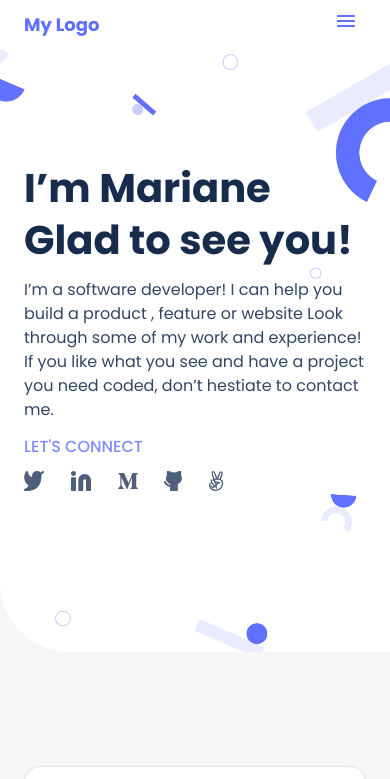
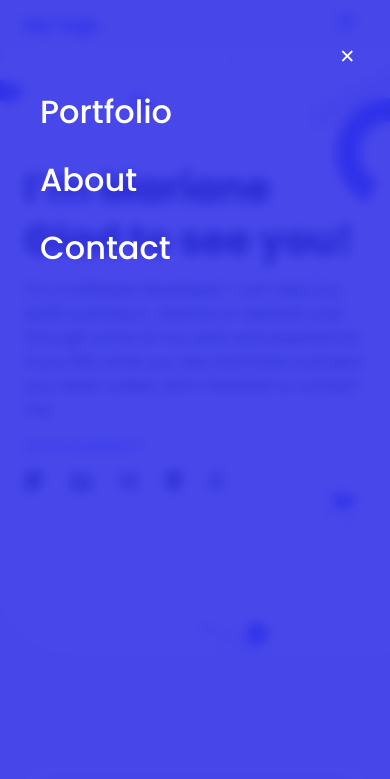
Before and after one commit to yodit93/My-portfolio, a website: page index.html in a window 390 px wide. Both pictures are taken after a click on the link 346 px from the left and 27 px from the top of the page. Shown: the top 779 px of the page. Drawn offline with Linux system fonts and the light colour scheme.

Commit message:
Add event listner on portfolio mobile menu

```diff
--- a/index.html
+++ b/index.html
@@ -18,11 +18,14 @@
     <div class="left-section"><a class="logo" href="#">My Logo</a></div>
     <nav class="right-section">
       <a class="icon-menu" href="#"><img src="images/Icon - Menu.png" alt=""></a>
-      <ul class="menu-lists">
-        <li><a class="port-nav" href="#">Portfolio</a></li>
-        <li><a class="abt-nav" href="#">About</a></li>
-        <li><a class="cont-nav" href="#">Contact</a></li>
-      </ul>
+      <div class="click-event">
+        <div class="close-btn">&#10005;</div>
+        <ul class="menu-lists">
+          <li><a class="port-nav" href="#portfolio">Portfolio</a></li>
+          <li><a class="abt-nav" href="#about">About</a></li>
+          <li><a class="cont-nav" href="#contact">Contact</a></li>
+        </ul>
+      </div>
     </nav>
   </header>
   <main>
@@ -45,7 +48,7 @@
         </ul>
       </div>
     </section>
-    <div class="project-intro-grid">
+    <div class="project-intro-grid" id="portfolio">
       <section class="project-intro">
         <figure class="project-picture-container">
           <img class="project-picture" src="images/project-img/project1.svg" alt="">
@@ -66,6 +69,8 @@
             <li><a class="html lang" href="">html</a></li>
             <li><a class="css lang" href="">css</a></li>
             <li><a class="js lang" href="">javascript</a></li>
+
+
           </ul>
           <div class="see-project">
             <a class="see-project-link" href="">See Project</a>
@@ -153,7 +158,7 @@
         </div>
       </section>
     </div>
-    <section class="relative-pos">
+    <section class="relative-pos" id="about">
       <section class="about-me">
         <section class="self-intro">
           <h1 class="title set-margin">About Myself</h1>
@@ -201,7 +206,7 @@
           </li>
         </ul>
       </section>
-      <section class="contact-sec">
+      <section class="contact-sec" id="contact">
         <div class="div-form">
           <form class="contact-form" action="https://formspree.io/f/xeqdyldr" method="POST">
             <h1 class="contact-me-heading">Contact me</h1>
@@ -222,5 +227,6 @@
       </section>
     </section>
   </main>
+  <script src="./JS/script.js"></script>
 </body>
 </html>
--- a/package.json
+++ b/package.json
@@ -18,6 +18,10 @@
   },
   "homepage": "https://github.com/yodit93/Linters#readme",
   "devDependencies": {
+    "babel-eslint": "^10.1.0",
+    "eslint": "^7.32.0",
+    "eslint-config-airbnb-base": "^14.2.1",
+    "eslint-plugin-import": "^2.26.0",
     "hint": "^7.1.3",
     "stylelint": "^13.13.1",
     "stylelint-config-standard": "^21.0.0",
--- a/styles/disktop.css
+++ b/styles/disktop.css
@@ -8,6 +8,14 @@
   }
 
   .icon-menu {
+    display: none;
+  }
+
+  .click-event {
+    display: block;
+  }
+
+  .close-btn {
     display: none;
   }
 
--- a/styles/header.css
+++ b/styles/header.css
@@ -1,5 +1,5 @@
 .header {
-  background-color: white;
+  background: transparent;
   display: flex;
   height: 48px;
   align-items: center;
@@ -38,8 +38,51 @@
   height: 24px;
 }
 
+.click-event {
+  display: none;
+}
+
+.click-event.active {
+  position: absolute;
+  height: 100vh;
+  display: block;
+  left: 0;
+  right: 0;
+  top: 0;
+  bottom: 0;
+  background-color: rgba(39, 39, 231, 0.85);
+  backdrop-filter: blur(6px);
+}
+
 .menu-lists {
-  display: none;
+  display: flex;
+  flex-direction: column;
+  gap: 24px;
+  margin-top: 90px;
+  margin-left: 28px;
+  list-style-type: none;
+}
+
+.port-nav,
+.abt-nav,
+.cont-nav {
+  font-family: 'Poppins', sans-serif;
+  font-weight: 500;
+  font-size: 32px;
+  line-height: 44px;
+  text-align: center;
+  color: white;
+  text-decoration: none;
+  padding: 10px 12px;
+}
+
+.close-btn {
+  position: absolute;
+  font-size: 1.2rem;
+  color: white;
+  left: 87%;
+  right: 5%;
+  top: 5%;
 }
 
 .headline {
@@ -92,3 +135,9 @@
   margin-left: 24px;
   padding: 0;
 }
+
+.click-event.display-menu {
+  display: block;
+  position: relative;
+  background: #f7f7f9;
+}
```
Also changed, not shown: .github/workflows/linters.yml, .stylelintrc.json, 1 other file.
